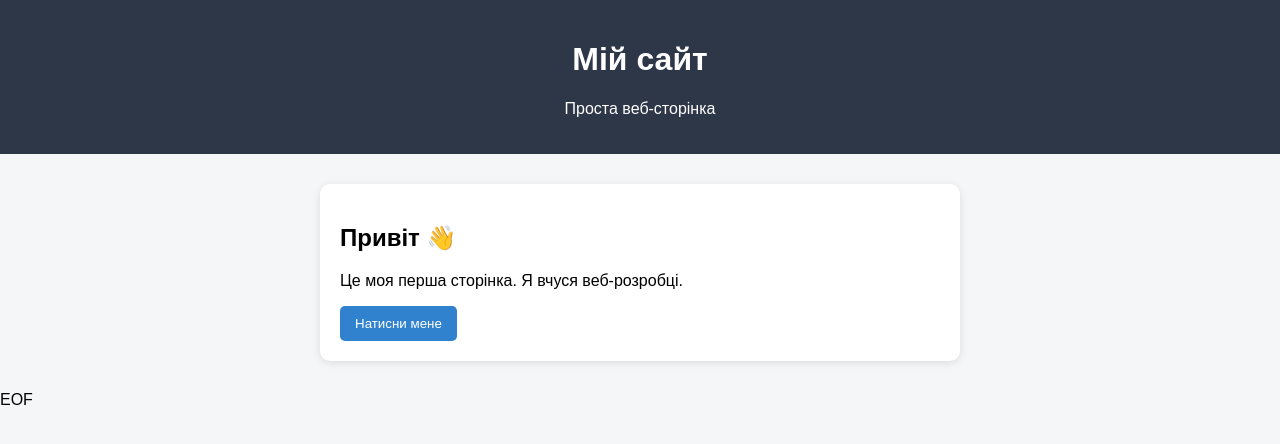
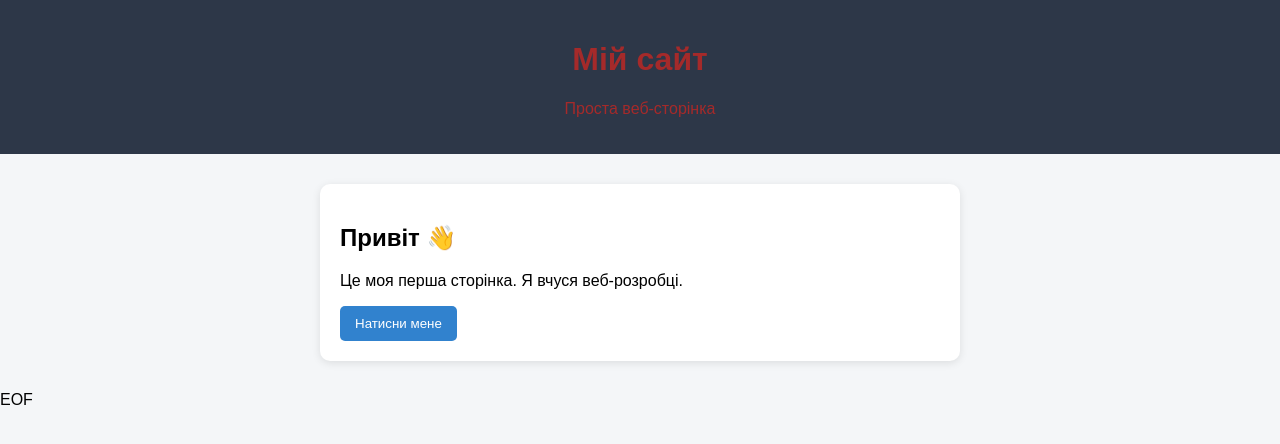
Before and after one commit to Baryzhyk/jenkins, a plain HTML site: page index.html in a window 1280 px wide. Drawn offline with Linux system fonts and the light colour scheme.

Commit message:
chainge collor

```diff
--- a/index.html
+++ b/index.html
@@ -11,7 +11,7 @@
         }
         header {
             background: #2d3748;
-            color: white;
+            color: brown;
             padding: 20px;
             text-align: center;
         }
```
